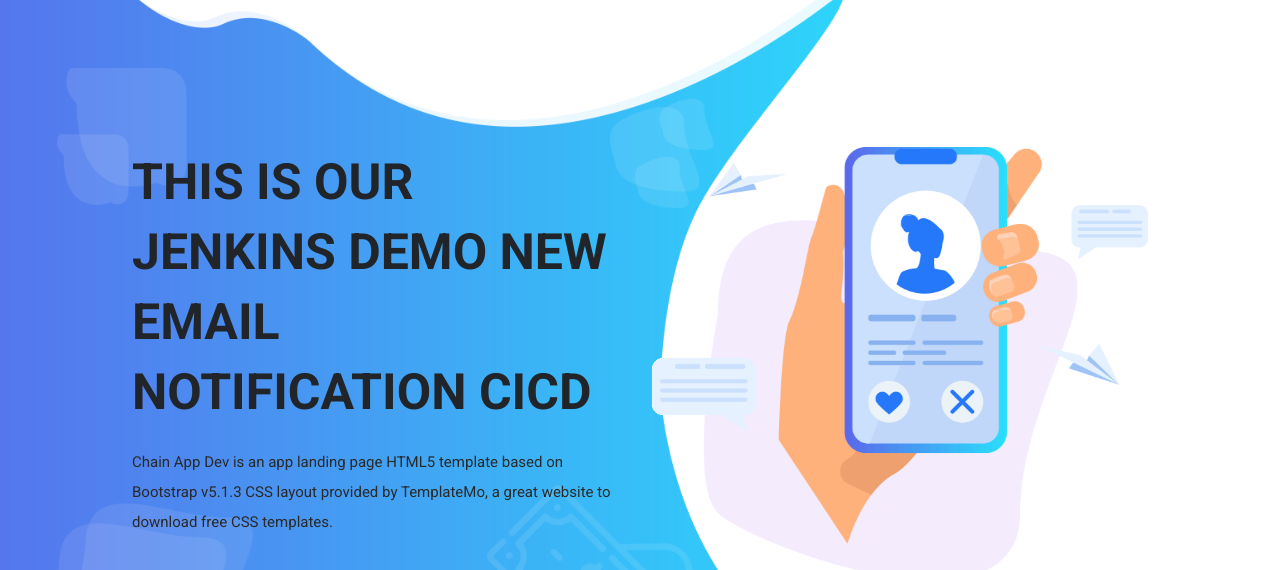
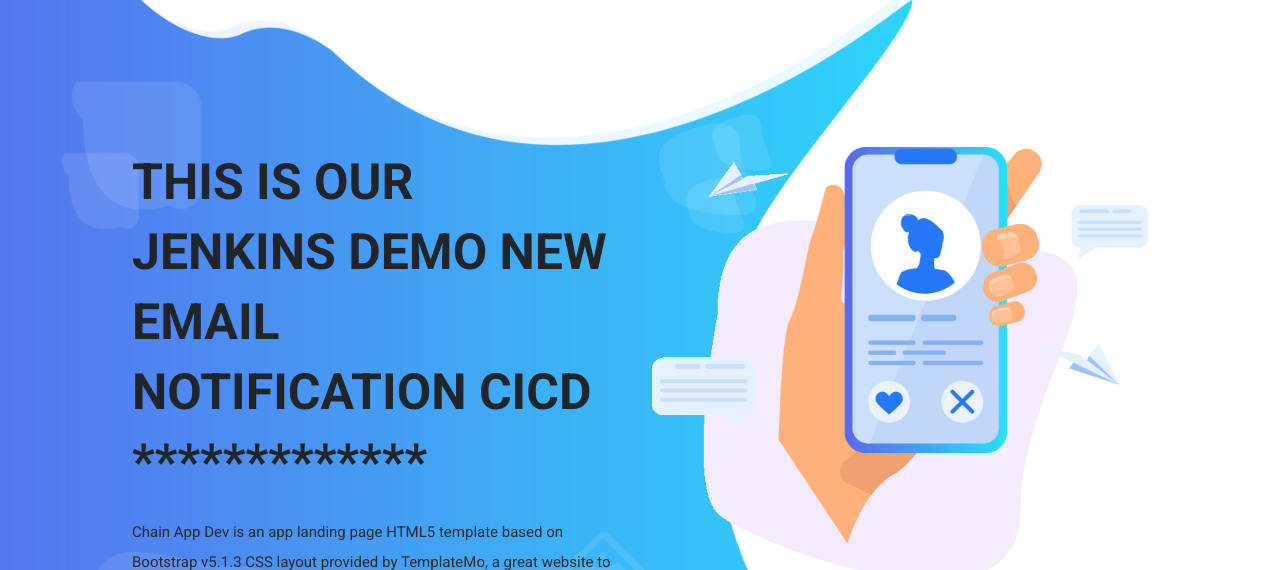
Before and after one commit to rahathossain75062/jenkins, a plain HTML site: page index.html in a window 1280 px wide. Shown: the part 103-673 px from the top of the page. Drawn offline with Linux system fonts and the light colour scheme.

Commit message:
CICD INTRODUCTION 1234567890

```diff
--- a/index.html
+++ b/index.html
@@ -174,7 +174,7 @@ https://templatemo.com/tm-570-chain-app-dev
               <div class="left-content show-up header-text wow fadeInLeft" data-wow-duration="1s" data-wow-delay="1s">
                 <div class="row">
                   <div class="col-lg-12">
-                    <h2>THIS IS OUR JENKINS DEMO NEW EMAIL NOTIFICATION CICD </h2>
+                    <h2>THIS IS OUR JENKINS DEMO NEW EMAIL NOTIFICATION CICD *************</h2>
                     <p>Chain App Dev is an app landing page HTML5 template based on Bootstrap v5.1.3 CSS layout provided by TemplateMo, a great website to download free CSS templates.</p>
                   </div>
                   <div class="col-lg-12">
```
